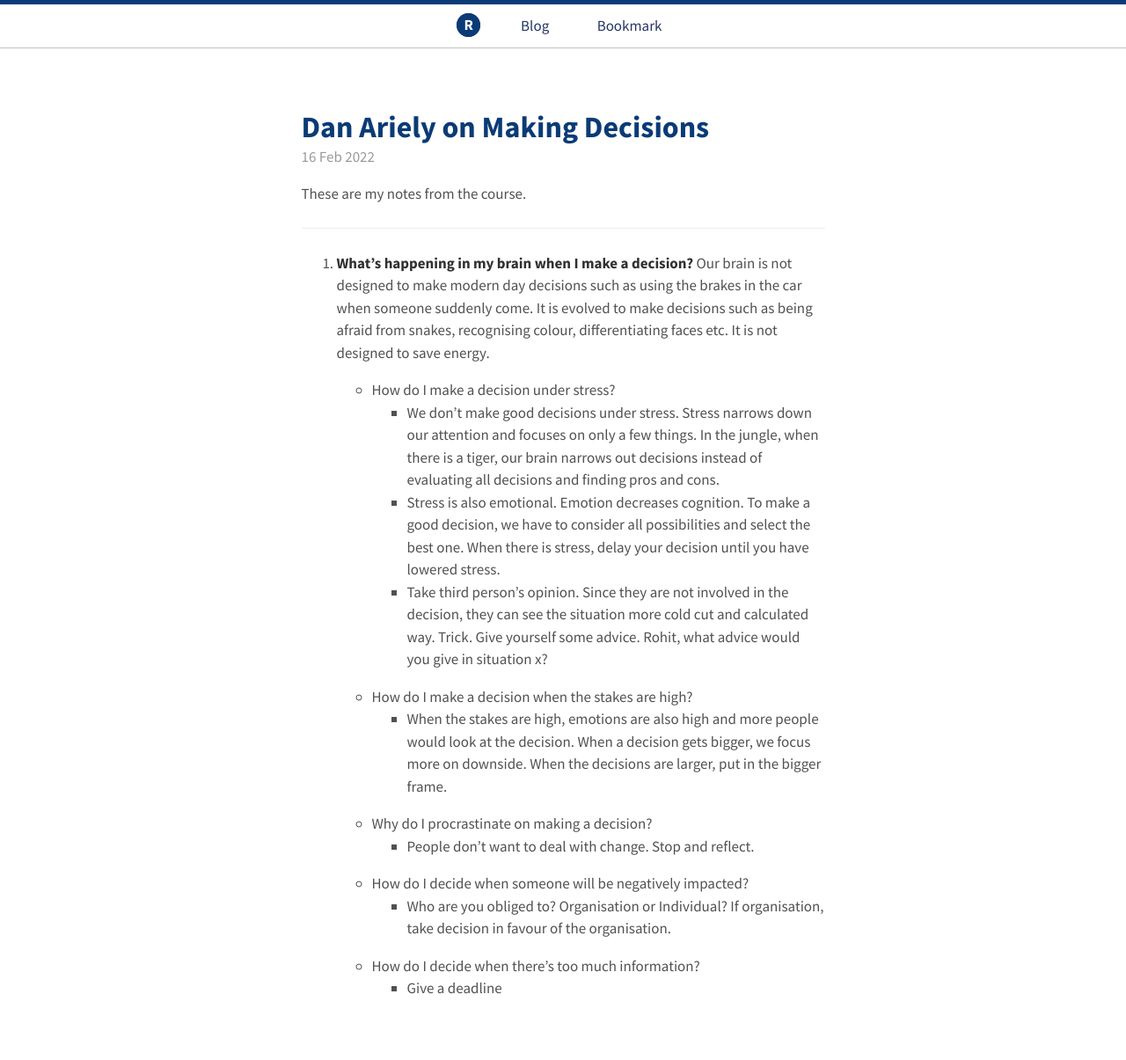
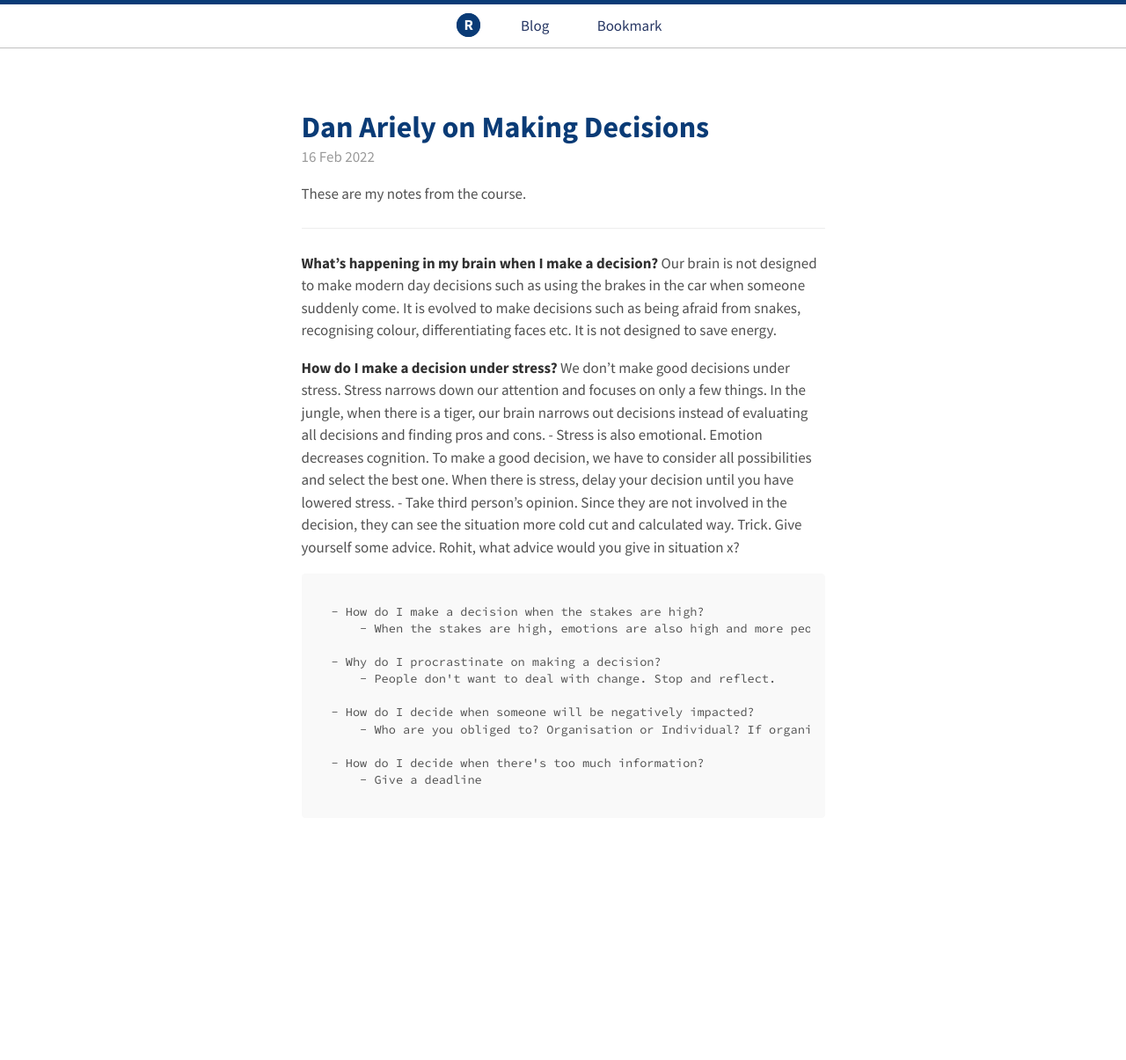
Before and after one commit to rohitgupta61/myblog, a Jekyll site: the page built from blog/_posts/2022-02-16-Making Decisions.md, in a window 1280 px wide. Shown: the whole page at 88% size. Built offline with Jekyll 4.4.1, drawn with Linux system fonts in a browser that asks for light colours; after the commit the page ends 998 px from its top, so only the background shows below that; part of the change alters nothing that is shown.

```diff
--- a/blog/_posts/2022-02-16-Making Decisions.md
+++ b/blog/_posts/2022-02-16-Making Decisions.md
@@ -9,18 +9,22 @@ These are my notes from the course.
 ---
 
 
- 1. **What's happening in my brain when I make a decision?**
+ **What's happening in my brain when I make a decision?**
  Our brain is not designed to make modern day decisions such as using the brakes in the car when someone suddenly come. It is evolved to make decisions such as being afraid from snakes, recognising colour, differentiating faces etc.  It is not designed to save energy.
 
-    - How do I make a decision under stress?
-        - We don't make good decisions under stress. Stress narrows down our attention and focuses on only a few things. In the jungle, when there is a tiger, our brain narrows out decisions instead of evaluating all decisions and finding pros and cons.
-        - Stress is also emotional. Emotion decreases cognition. To make a good decision, we have to consider all possibilities and select the best one. When there is stress, delay your decision until you have lowered stress.
-        - Take third person's opinion. Since they are not involved in the decision, they can see the situation more cold cut and calculated way. Trick. Give yourself some advice. Rohit, what advice would you give in situation x?
+**How do I make a decision under stress?**
+  We don't make good decisions under stress. Stress narrows down our attention and focuses on only a few things. In the jungle, when there is a tiger, our brain narrows out decisions instead of evaluating all decisions and finding pros and cons.
+    - Stress is also emotional. Emotion decreases cognition. To make a good decision, we have to consider all possibilities and select the best one. When there is stress, delay your decision until you have lowered stress.
+    - Take third person's opinion. Since they are not involved in the decision, they can see the situation more cold cut and calculated way. Trick. Give yourself some advice. Rohit, what advice would you give in situation x?
+
     - How do I make a decision when the stakes are high?
         - When the stakes are high, emotions are also high and more people would look at the decision. When a decision gets bigger, we focus more on downside. When the decisions are larger, put in the bigger frame.
+
     - Why do I procrastinate on making a decision?
         - People don't want to deal with change. Stop and reflect.
+
     - How do I decide when someone will be negatively impacted?
         - Who are you obliged to? Organisation or Individual? If organisation, take decision in favour of the organisation.
+
     - How do I decide when there's too much information?
         - Give a deadline
```
